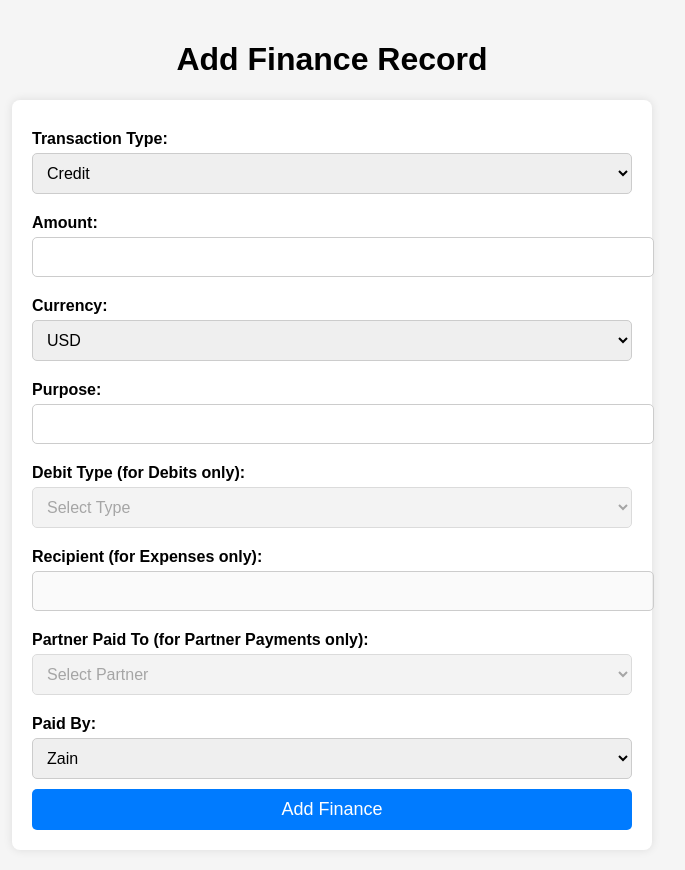
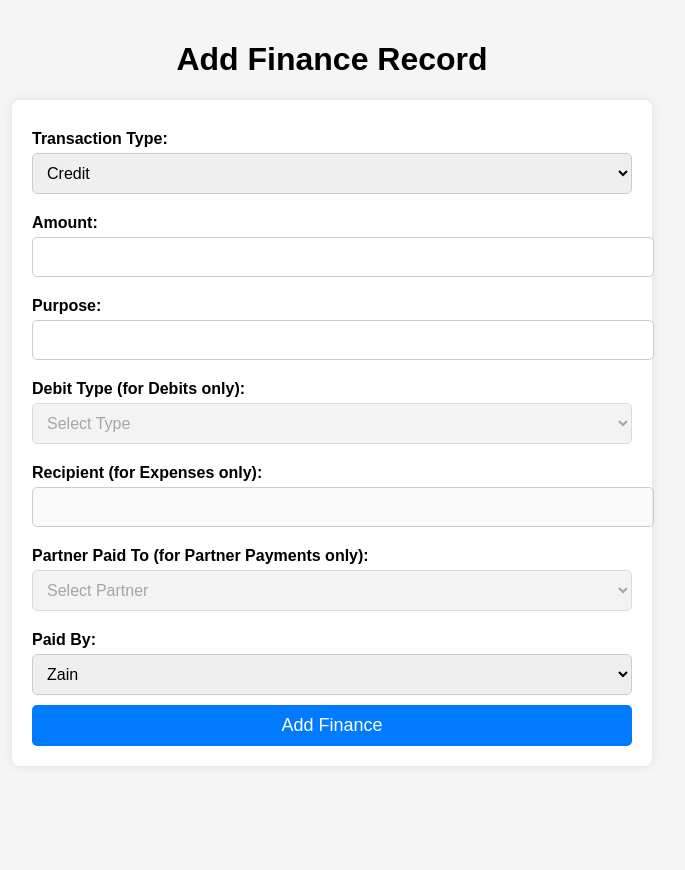
Before and after one commit to i2zoneadmin/cms, a Flask app: page /finance/add in a window 1280 px wide. Shown: the whole page, without its empty margins (308-993 px from the left). After the commit the page ends 746 px from the top, so only its background shows below. Run offline with Flask 3, Linux system fonts and the light colour scheme; a user stored in the database is signed in; data comes from the database, SQL or seed files in the repository.

Commit message:
reverted

```diff
--- a/templates/add_finance.html
+++ b/templates/add_finance.html
@@ -59,13 +59,7 @@
         <label>Amount:</label>
         <input type="number" name="amount" step="0.01" required>
 
-        <label>Currency:</label>
-        <select name="currency" required>
-            <option value="USD">USD</option>
-            <option value="PKR">PKR</option>
-            <option value="EUR">EUR</option>
-            <option value="GBP">GBP</option>
-        </select>
+        <input type="hidden" name="currency" value="PKR">
 
         <label>Purpose:</label>
         <input type="text" name="purpose" required>
```
